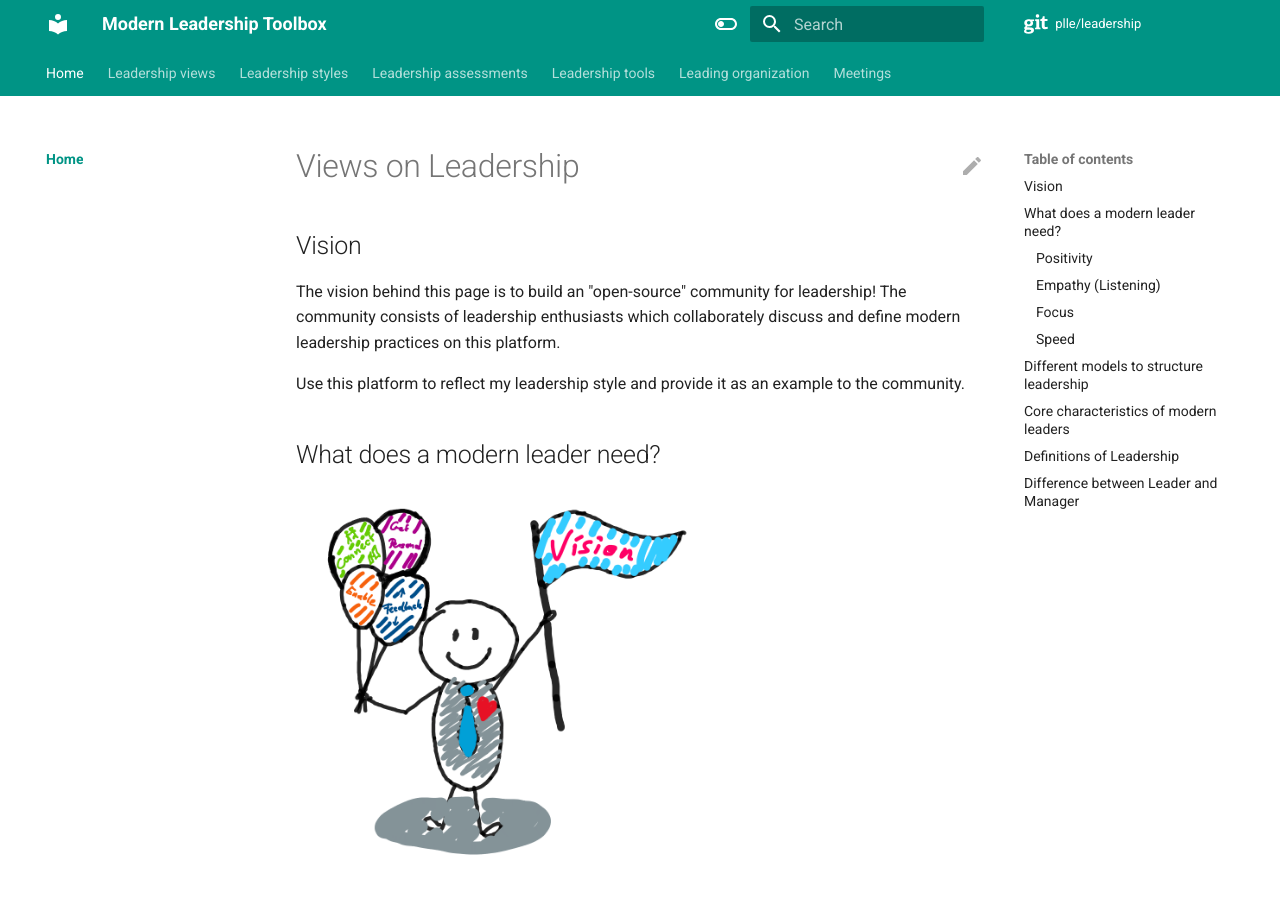
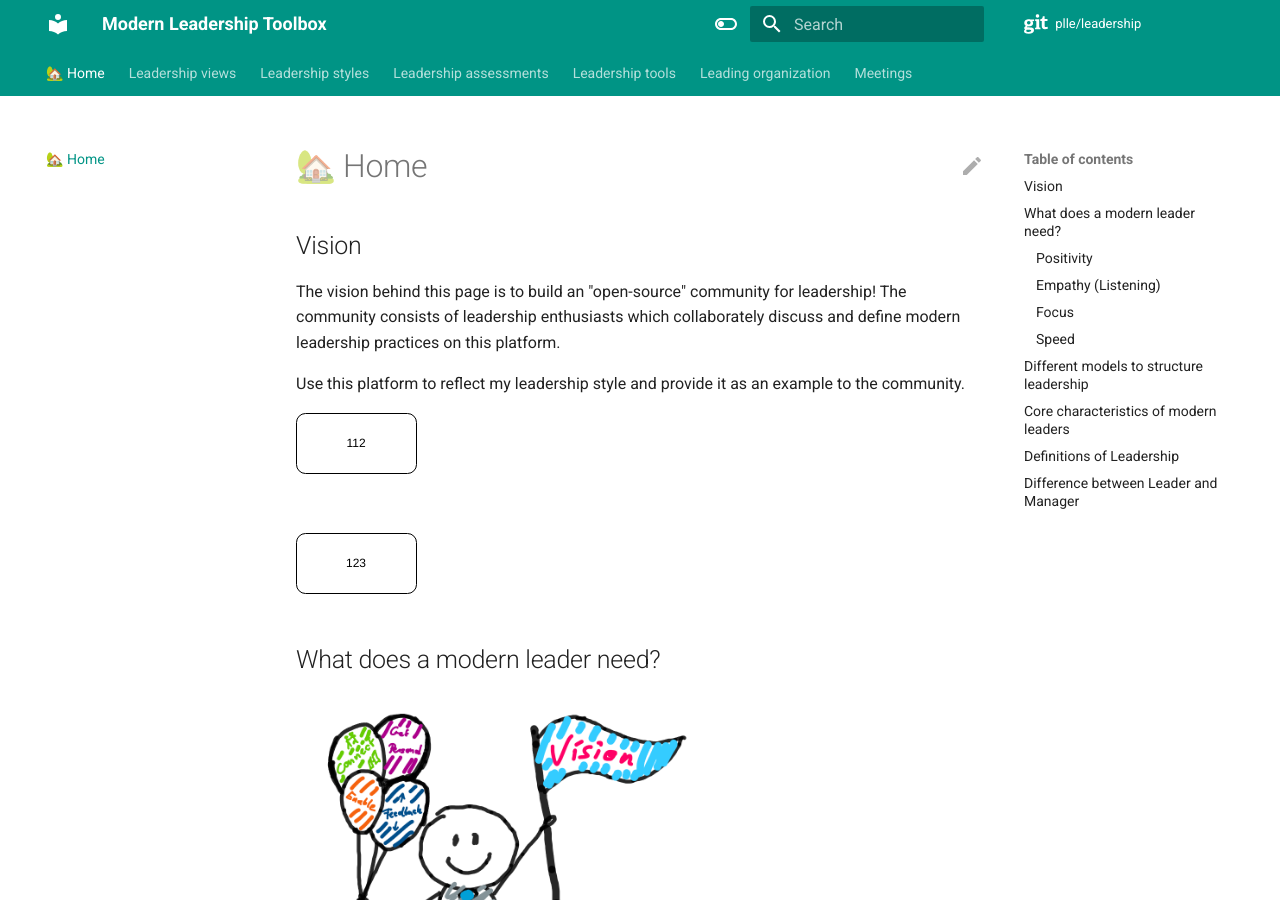
Before and after one commit to PLLE/leadership, an MkDocs documentation site: the page built from docs/index.md, in a window 1280 px wide and 900 px high. Built offline with MkDocs 1.6.1 and Material for MkDocs 9.7.7, drawn with Linux system fonts in a browser that asks for light colours; comment, search, counter and statistics services are not loaded.

Commit message:
feat(home): draw io diagram with links added

```diff
--- a/docs/home/index.md
+++ b/docs/index.md
@@ -1,7 +1,7 @@
 ---
 comments: true
 ---
-# Views on Leadership
+# 🏡 Home
 
 ## Vision
 
@@ -10,9 +10,12 @@
 
 Use this platform to reflect my leadership style and provide it as an example to the community.
 
+<object data="assets/test.drawio.svg"></object>
+
+
 ## What does a modern leader need?
 
-![Modern Leader](../assets/modern-leader-draft.png){width=400px}
+![Modern Leader](assets/modern-leader-draft.png){width=400px}
 
 ### Positivity
 
--- a/mkdocs.yml
+++ b/mkdocs.yml
@@ -52,6 +52,12 @@
   - pymdownx.superfences
   - pymdownx.mark
   - attr_list
+  # Mermaid import
+  - pymdownx.superfences:
+      custom_fences:
+        - name: mermaid
+          class: mermaid
+          format: !!python/name:pymdownx.superfences.fence_code_format
 
 copyright: |
   &copy; 2023 <a href="https://github.com/plle"  target="_blank" rel="noopener">Paul Liepe</a>
```
Also changed, not shown: README.md (+1 -1 lines), docs/assets/test.drawio.svg (added).
